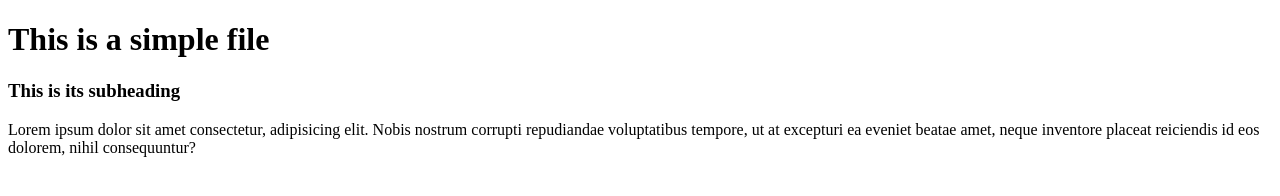
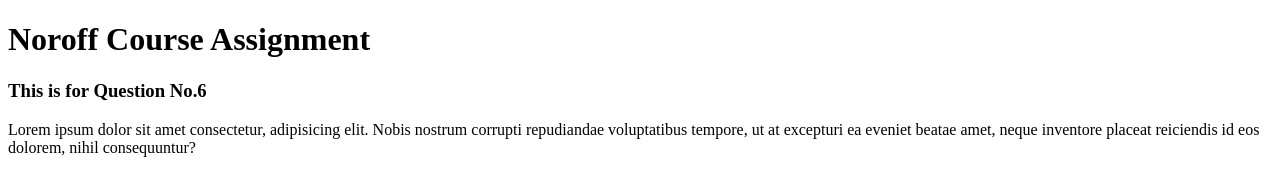
Before and after one commit to michaelsimsoe/MergeConflicts, a plain HTML site: page index.html in a window 1280 px wide. Drawn offline with Linux system fonts and the light colour scheme.

Commit message:
Trial 001

```diff
--- a/index.html
+++ b/index.html
@@ -7,8 +7,8 @@
   <title>Document</title>
 </head>
 <body>
-  <h1>This is a simple file</h1>
-  <h3>This is its subheading</h3>
+  <h1>Noroff Course Assignment</h1>
+  <h3>This is for Question No.6</h3>
   <p>Lorem ipsum dolor sit amet consectetur, adipisicing elit. Nobis nostrum corrupti repudiandae voluptatibus tempore, ut at excepturi ea eveniet beatae amet, neque inventore placeat reiciendis id eos dolorem, nihil consequuntur?</p>
 </body>
 </html>
```
